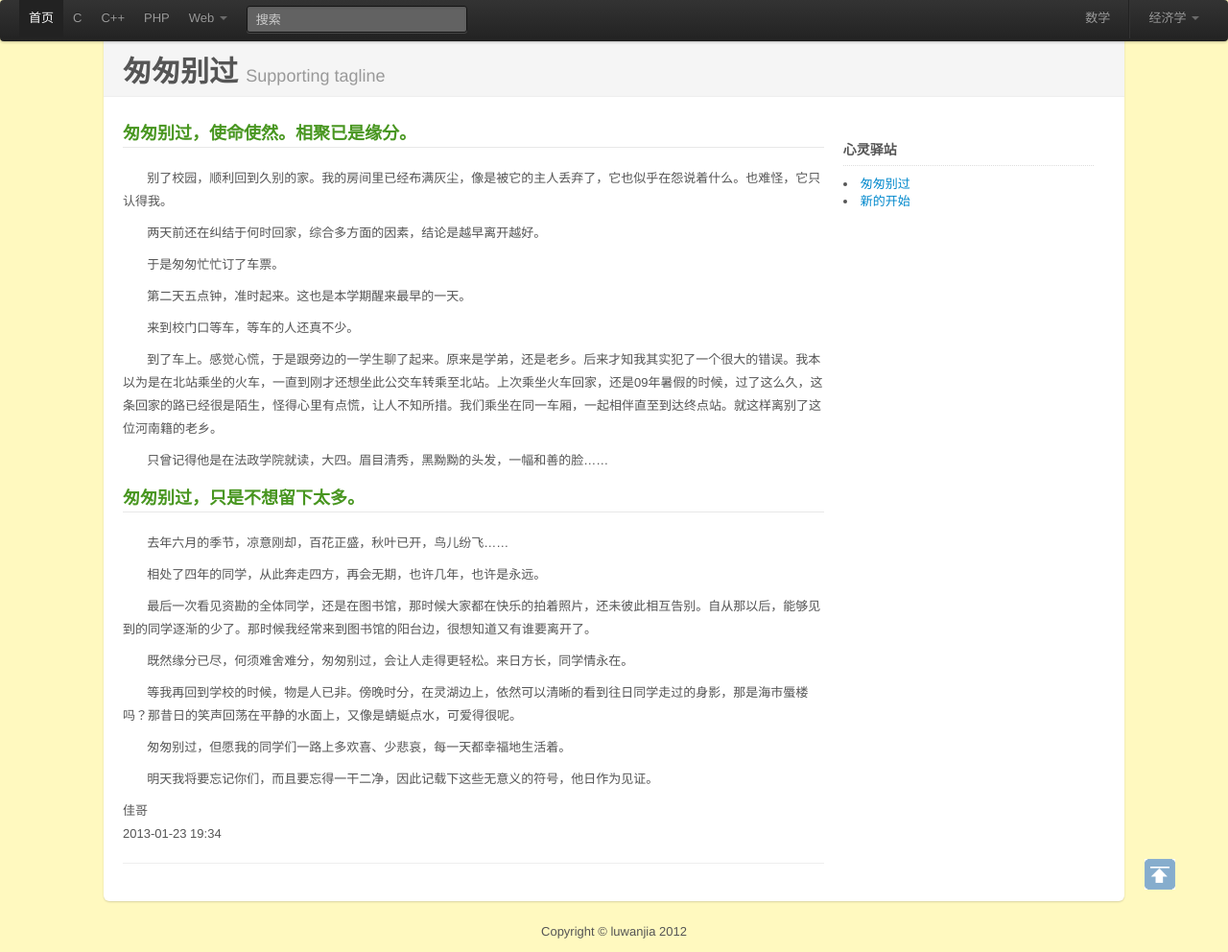
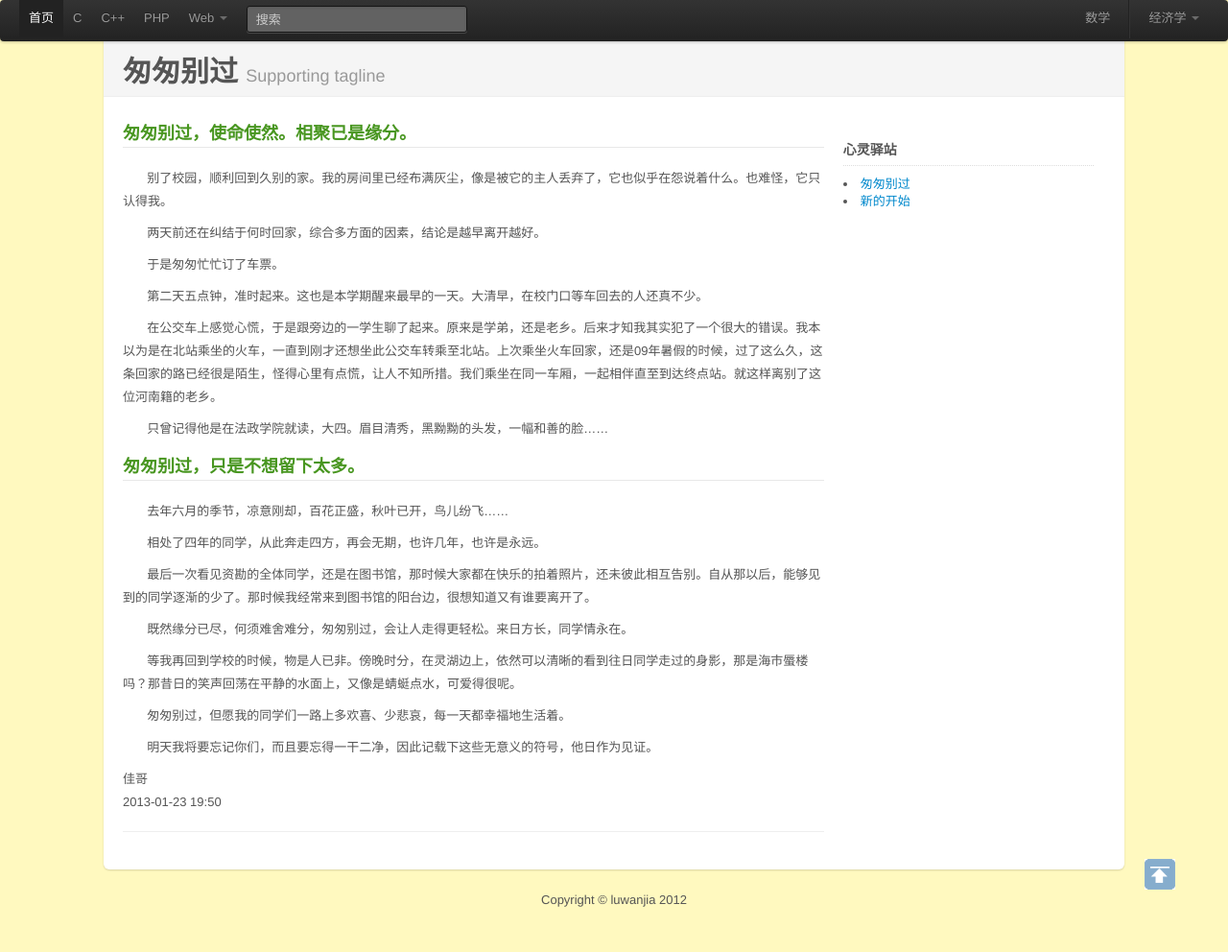
Before and after one commit to luwanlili/luwanlili.github.com, a Jekyll site: the page built from _posts/2013-01-23-匆匆别过.html, in a window 1280 px wide and 992 px high. Shown: the whole window at 96% size. Built offline with Jekyll 4.4.1, drawn with Linux system fonts in a browser that asks for light colours.

Commit message:
modify a post

```diff
--- a/_posts/2013-01-23-匆匆别过.html
+++ b/_posts/2013-01-23-匆匆别过.html
@@ -13,9 +13,8 @@ title: 匆匆别过
 		<p>&nbsp;&nbsp;&nbsp;&nbsp;&nbsp;&nbsp;&nbsp;别了校园，顺利回到久别的家。我的房间里已经布满灰尘，像是被它的主人丢弃了，它也似乎在怨说着什么。也难怪，它只认得我。</p>
 		<p>&nbsp;&nbsp;&nbsp;&nbsp;&nbsp;&nbsp;&nbsp;两天前还在纠结于何时回家，综合多方面的因素，结论是越早离开越好。</p>
 		<p>&nbsp;&nbsp;&nbsp;&nbsp;&nbsp;&nbsp;&nbsp;于是匆匆忙忙订了车票。</p>
-		<p>&nbsp;&nbsp;&nbsp;&nbsp;&nbsp;&nbsp;&nbsp;第二天五点钟，准时起来。这也是本学期醒来最早的一天。</p>
-		<p>&nbsp;&nbsp;&nbsp;&nbsp;&nbsp;&nbsp;&nbsp;来到校门口等车，等车的人还真不少。</p>
-		<p>&nbsp;&nbsp;&nbsp;&nbsp;&nbsp;&nbsp;&nbsp;到了车上。感觉心慌，于是跟旁边的一学生聊了起来。原来是学弟，还是老乡。后来才知我其实犯了一个很大的错误。我本以为是在北站乘坐的火车，一直到刚才还想坐此公交车转乘至北站。上次乘坐火车回家，还是09年暑假的时候，过了这么久，这条回家的路已经很是陌生，怪得心里有点慌，让人不知所措。我们乘坐在同一车厢，一起相伴直至到达终点站。就这样离别了这位河南籍的老乡。</p>
+		<p>&nbsp;&nbsp;&nbsp;&nbsp;&nbsp;&nbsp;&nbsp;第二天五点钟，准时起来。这也是本学期醒来最早的一天。大清早，在校门口等车回去的人还真不少。</p>
+		<p>&nbsp;&nbsp;&nbsp;&nbsp;&nbsp;&nbsp;&nbsp;在公交车上感觉心慌，于是跟旁边的一学生聊了起来。原来是学弟，还是老乡。后来才知我其实犯了一个很大的错误。我本以为是在北站乘坐的火车，一直到刚才还想坐此公交车转乘至北站。上次乘坐火车回家，还是09年暑假的时候，过了这么久，这条回家的路已经很是陌生，怪得心里有点慌，让人不知所措。我们乘坐在同一车厢，一起相伴直至到达终点站。就这样离别了这位河南籍的老乡。</p>
 		<p>&nbsp;&nbsp;&nbsp;&nbsp;&nbsp;&nbsp;&nbsp;只曾记得他是在法政学院就读，大四。眉目清秀，黑黝黝的头发，一幅和善的脸……</p>
 		<h2>匆匆别过，只是不想留下太多。</h2>
 		<p>&nbsp;&nbsp;&nbsp;&nbsp;&nbsp;&nbsp;&nbsp;去年六月的季节，凉意刚却，百花正盛，秋叶已开，鸟儿纷飞……</p>
@@ -26,7 +25,7 @@ title: 匆匆别过
 		<p>&nbsp;&nbsp;&nbsp;&nbsp;&nbsp;&nbsp;&nbsp;匆匆别过，但愿我的同学们一路上多欢喜、少悲哀，每一天都幸福地生活着。</p>
 		<p>&nbsp;&nbsp;&nbsp;&nbsp;&nbsp;&nbsp;&nbsp;明天我将要忘记你们，而且要忘得一干二净，因此记载下这些无意义的符号，他日作为见证。</p>
 		<p>佳哥
-		<br>2013-01-23  19:34</br>
+		<br>2013-01-23  19:50</br>
 		</p>
 	</div>
 	<hr>
```
